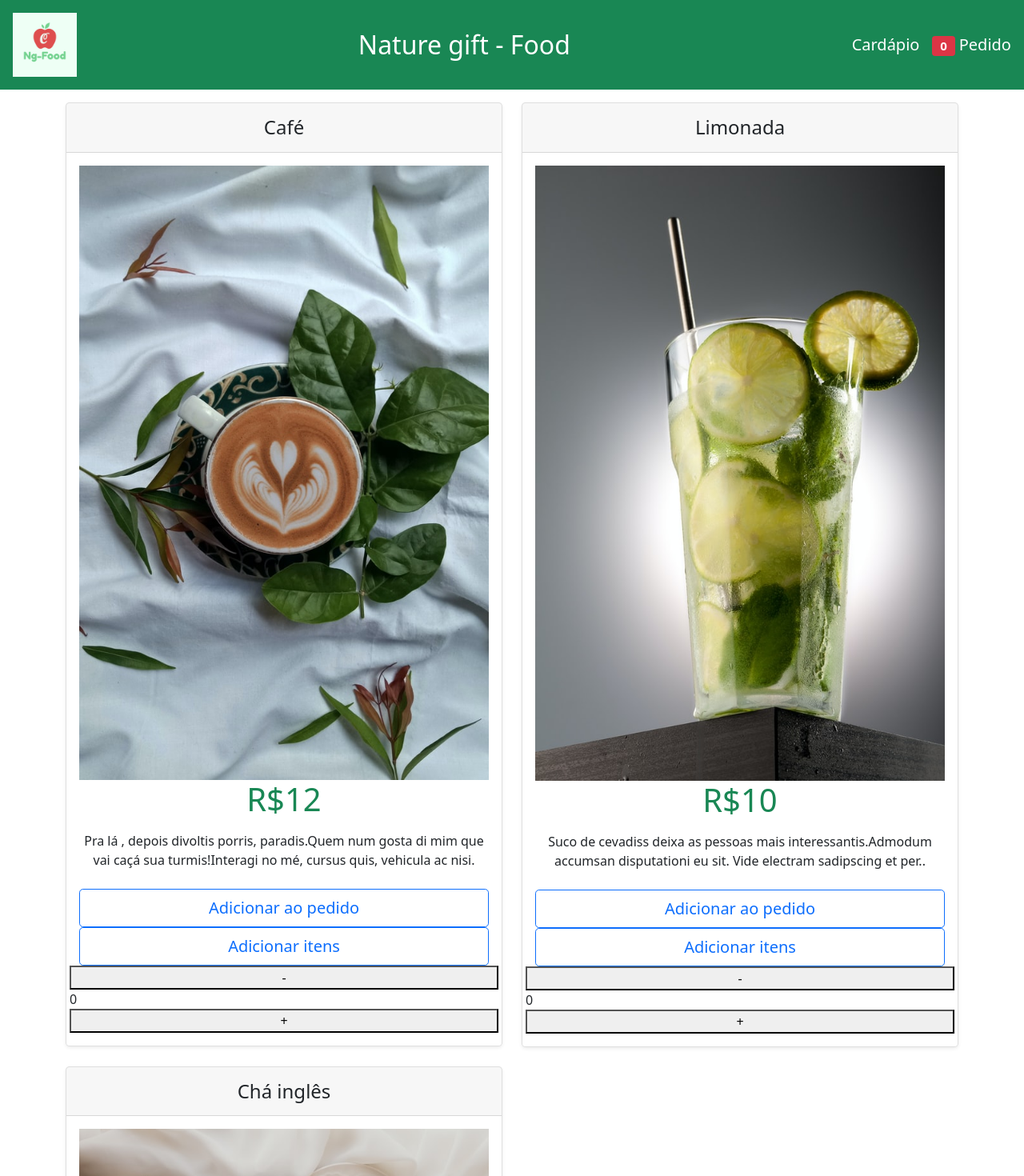
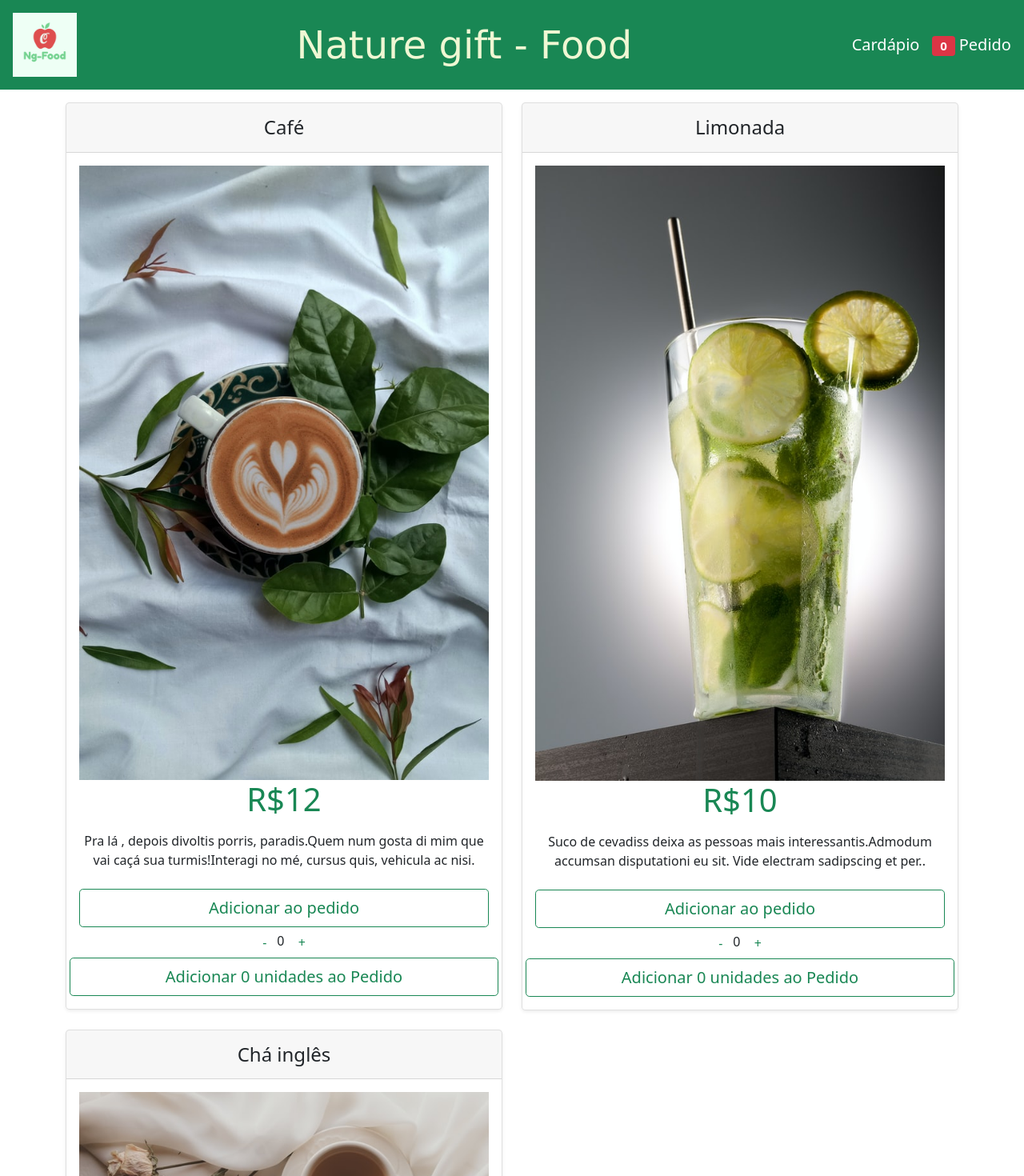
Before and after one commit to FHBaroni/M1S10exercicios, an Angular app: page /Bebida in a window 1280 px wide. Shown: the top 1470 px of the page at 80% size. Built offline with nearby package versions, Linux system fonts and the light colour scheme; data requests are answered from the project's data file.

Commit message:
Exercicio 10 semana 10 curso DevInHouse[NDD]

```diff
--- a/src/app/compnents/content/content.component.html
+++ b/src/app/compnents/content/content.component.html
@@ -9,7 +9,7 @@
         <button
           routerLink="/{{ item.titulo }}"
           type="button"
-          class="w-100 btn btn-lg btn-outline-primary"
+          class="w-100 btn btn-lg btn-outline-success"
         >
           Ver opções
         </button>
--- a/src/app/compnents/footer/footer.component.html
+++ b/src/app/compnents/footer/footer.component.html
@@ -1,6 +1,6 @@
 <div class="container">
   <footer class="py-3 my-4 bottom">
     <ul class="nav justify-content-center border-bottom pb-3 mb-3"></ul>
-    <p class="text-center text-muted">© 2022, Ng-Food</p>
+    <p class="text-center text-muted">© 2022, Ng-Food - Fernando Baroni</p>
   </footer>
 </div>
--- a/src/app/compnents/header/header.component.html
+++ b/src/app/compnents/header/header.component.html
@@ -20,8 +20,7 @@
       </li>
       <li class="nav-item">
         <a
-          class="navbar-brand titulo"
-          aria-current="page"
+          class="navbar-brand titulo success"
           routerLinkActive="active"
           routerLink=""
         >
--- a/src/app/compnents/header/header.component.scss
+++ b/src/app/compnents/header/header.component.scss
@@ -1,3 +1,6 @@
 .titulo {
-  font-size: xx-large;
+  font-size: 3em;
+  font-family: "Lucida Sans", "Lucida Sans Regular", "Lucida Grande",
+    "Lucida Sans Unicode", Geneva, Verdana, sans-serif;
+  color: rgb(239, 247, 211);
 }
--- a/src/app/compnents/item-cardapio/item-cardapio.component.html
+++ b/src/app/compnents/item-cardapio/item-cardapio.component.html
@@ -13,21 +13,30 @@
       </ul>
       <button
         type="button"
-        class="w-100 btn btn-lg btn-outline-primary"
+        class="w-100 btn btn-lg btn-outline-success"
+        (click)="alertaAdicionado()"
         (click)="adicionarAoPedido()"
       >
         Adicionar ao pedido
       </button>
-      <button
-        type="button"
-        class="w-100 btn btn-lg btn-outline-primary"
-        (click)="adicionaritensAoPedido()"
-      >
-        Adicionar itens
-      </button>
+
       <div class="row">
-        <button (click)="diminuirQuantidade()">-</button>{{ quantidade
-        }}<button (click)="aumentarQuantidade()">+</button>
+        <div class="col">
+          <button class="btn mb-0 text-success" (click)="diminuirQuantidade()">
+            -</button
+          >{{ quantidade }}
+          <button class="btn mb-0 text-success" (click)="aumentarQuantidade()">
+            +
+          </button>
+        </div>
+        <button
+          type="button"
+          class="w-500 btn btn-lg btn-outline-success"
+          (click)="alertaAdicionado()"
+          (click)="adicionaritensAoPedido()"
+        >
+          Adicionar {{ quantidade }} unidades ao Pedido
+        </button>
       </div>
     </div>
   </div>
--- a/src/app/compnents/item-cardapio/item-cardapio.component.ts
+++ b/src/app/compnents/item-cardapio/item-cardapio.component.ts
@@ -1,6 +1,7 @@
 import { Component, EventEmitter, Input, OnInit, Output } from '@angular/core';
 import bebidas from 'src/app/models/bebidas.models';
 import { comidas } from 'src/app/models/comidas.models';
+import Swal from 'sweetalert2';
 
 @Component({
   selector: 'NGF-item-cardapio',
@@ -31,4 +32,13 @@ export class ItemCardapioComponent {
   diminuirQuantidade() {
     this.quantidade -= 1;
   }
+  alertaAdicionado() {
+    Swal.fire({
+      position: 'top-end',
+      icon: 'success',
+      title: 'Adicionado ao pedido',
+      showConfirmButton: false,
+      timer: 1500,
+    });
+  }
 }
--- a/src/app/pages/pedido-lista/pedido-lista.component.html
+++ b/src/app/pages/pedido-lista/pedido-lista.component.html
@@ -1,4 +1,4 @@
-<div *ngIf="listaItensPedido.length !== 0">
+<div *ngIf="listaItensPedido.length > 0">
   <div class="col-5">
     <button
       type="button"
@@ -29,7 +29,7 @@
       </h1>
 
       <button
-        onclick="alert('Removido do pedido')"
+        (click)="alertaRemove()"
         type="button"
         class="w-100 btn btn-lg btn-outline-primary"
         (click)="removerItem(item)"
--- a/src/app/pages/pedido-lista/pedido-lista.component.ts
+++ b/src/app/pages/pedido-lista/pedido-lista.component.ts
@@ -2,6 +2,7 @@ import { Component, OnInit } from '@angular/core';
 import bebidas from 'src/app/models/bebidas.models';
 import { comidas } from 'src/app/models/comidas.models';
 import { PedidoService } from 'src/app/services/pedido.service';
+import Swal from 'sweetalert2';
 
 @Component({
   selector: 'NGF-pedido-lista',
@@ -22,7 +23,25 @@ export class PedidoListaComponent implements OnInit {
     this.pedidoService.removerItemPedido(item.id);
   }
   removerTudo() {
-    this.pedidoService.limparPedido();
-    this.buscarItensPedido();
+    Swal.fire({
+      title: 'Tem certeza?',
+      text: 'Você excluirá todo o pedido',
+      icon: 'warning',
+      showCancelButton: true,
+      confirmButtonColor: '#3085d6',
+      cancelButtonColor: '#d33',
+      cancelButtonText: 'Foi engano',
+      confirmButtonText: 'Sim, apagar pedido!',
+    }).then((result) => {
+      if (result.isConfirmed) {
+        this.pedidoService.limparPedido();
+        this.buscarItensPedido();
+        Swal.fire('Apagado', 'Seu pedido inteiro foi apagado.', 'error');
+      }
+    });
+  }
+
+  alertaRemove() {
+    Swal.fire('', 'item removido com sucesso!', 'error');
   }
 }
```
